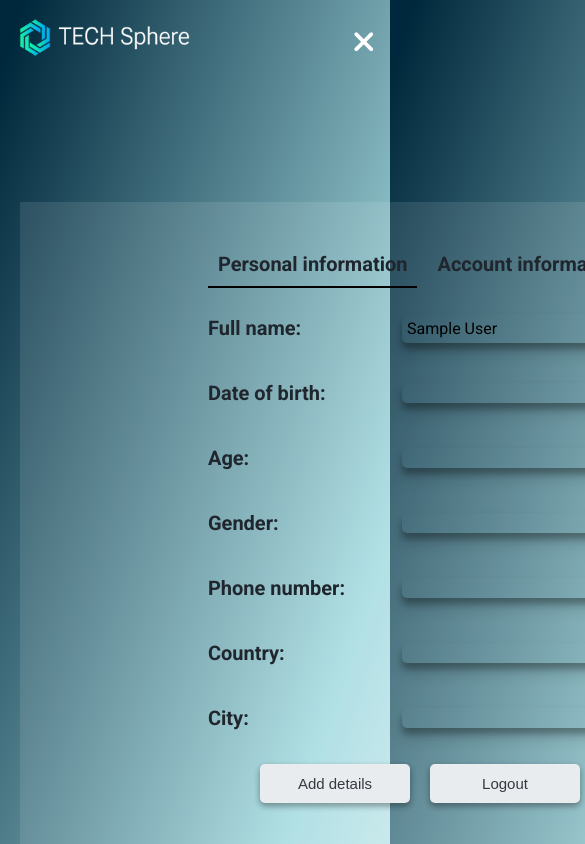
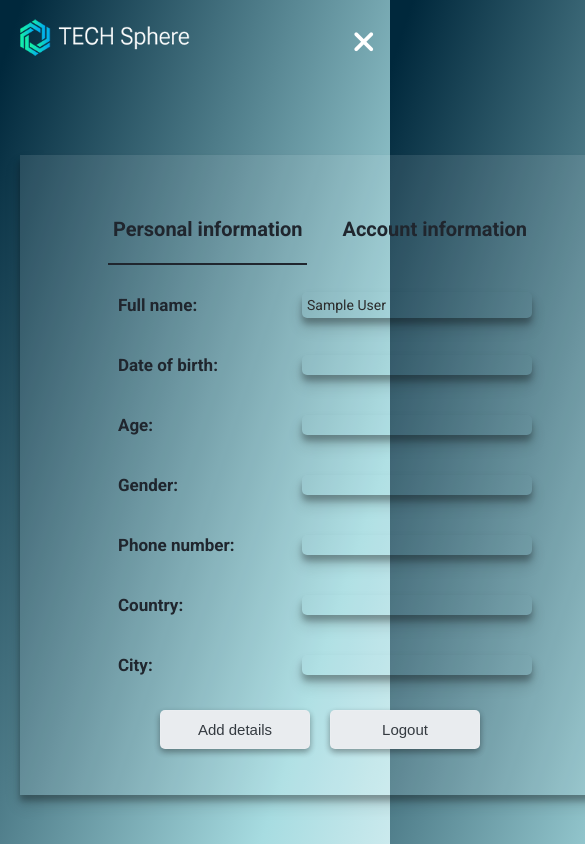
Before and after one commit to qa-codecademy/sp2024-cp04-dtb-1-phase2, an Angular app in the folder client/: page /user-details in a window 390 px wide. Shown: the top 844 px of the page, 585 px wide, since content can reach past the window. Built offline with nearby package versions, Linux system fonts and the light colour scheme; no server answers; sample sign-in values are in the browser's storage.

Commit message:
update user-panel

```diff
--- a/client/src/app/core/components/header/header.component.scss
+++ b/client/src/app/core/components/header/header.component.scss
@@ -110,16 +110,32 @@
       transition: 0.4s ease-in-out;
       top: 60px;
       background-color: white;
+      color: var(--hamburger-menu-font);
       width: 280px;
       height: 350px;
       border-radius: 8px;
       z-index: 1;
+
+      li {
+        color: var(--hamburger-menu-font);
+      }
 
       ul {
         display: flex;
         flex-direction: column;
         gap: 20px;
         margin: 10px;
+        color: var(--hamburger-menu-font);
+      }
+
+      a {
+        color: var(--hamburger-menu-font);
+
+        &:hover,
+        &.active {
+          background-color: var(--acitve-backgruon);
+          color: var(--active-color);
+        }
       }
     }
 
@@ -127,6 +143,7 @@
       display: block;
       top: 205px;
       right: 160px;
+      color: var(--hamburger-menu-font);
 
       a {
         float: none;
@@ -135,10 +152,12 @@
         text-decoration: none;
         display: block;
         text-align: center;
+        color: var(--hamburger-menu-font);
       }
     }
     .theme-icon {
       padding: 17px;
+      color: var(--hamburger-menu-font);
     }
     .menu-icon {
       display: block;
@@ -149,6 +168,7 @@
     .mobile_menu {
       right: 0;
       transition: 0.4s ease-in-out;
+      color: var(--hamburger-menu-font);
     }
   }
 }
--- a/client/src/app/feature/auth/components/edit-user-details/edit-user-details.component.scss
+++ b/client/src/app/feature/auth/components/edit-user-details/edit-user-details.component.scss
@@ -1,4 +1,8 @@
 .edit-user-details-page {
   display: grid;
   place-items: center;
+
+  h2 {
+    color: var(--font-color);
+  }
 }
--- a/client/src/app/feature/auth/components/user-details-form/user-details-form.component.scss
+++ b/client/src/app/feature/auth/components/user-details-form/user-details-form.component.scss
@@ -3,8 +3,7 @@
   margin: 50px auto;
   padding: 30px;
   background-color: var(--translucent-color);
-  border-radius: 12px;
-  box-shadow: 0 8px 16px rgba(0, 0, 0, 0.3);
+  box-shadow: 0 10px 15px rgba(0, 0, 0, 0.14), 0 6px 6px rgba(0, 0, 0, 0.28);
   border: 1px solid var(--translucent-color);
 
   .form-group {
--- a/client/src/app/feature/auth/components/user-panel/user-panel.component.scss
+++ b/client/src/app/feature/auth/components/user-panel/user-panel.component.scss
@@ -1,18 +1,19 @@
 .profile-page {
   display: grid;
   place-items: center;
-  min-height: 800px;
+  min-height: 700px;
   color: var(--font-color);
 }
 
 .profile-panel {
   padding: 40px;
   background-color: var(--translucent-color);
-  width: 800px;
+  width: 600px;
   min-height: 500px;
   display: grid;
   place-items: center;
   color: var(--font-color);
+  box-shadow: 0 10px 15px rgba(0, 0, 0, 0.14), 0 6px 6px rgba(0, 0, 0, 0.28);
 }
 
 .profile-panel-image-container {
@@ -40,13 +41,11 @@
 
 .profile-panel-infomations-nav {
   border: none;
-  border-radius: 4px;
   display: flex;
-  justify-content: space-evenly;
-  gap: 10px;
+  justify-content: space-between;
+  gap: 30px;
 
   h2 {
-    margin: 0;
     font-size: 20px;
     color: var(--font-color);
   }
@@ -54,8 +53,8 @@
 
 .profile-panel-nav-container {
   height: max-content;
-  color: black;
-  padding: 10px;
+  color: var(--font-color);
+  padding: 5px;
   cursor: pointer;
   border-color: var(--font-color);
 }
@@ -64,7 +63,8 @@
   min-height: 400px;
   display: flex;
   flex-direction: column;
-  gap: 25px;
+  gap: 20px;
+  padding-left: 10px;
 
   h2 {
     margin: 0;
@@ -72,7 +72,7 @@
   }
 
   strong {
-    font-size: 20px;
+    font-size: 17px;
     color: var(--font-color);
   }
 }
@@ -90,7 +90,7 @@
     width: 230px;
     border-radius: 5px;
     box-shadow: 0 10px 15px rgba(0, 0, 0, 0.14), 0 6px 6px rgba(0, 0, 0, 0.28);
-    color: black;
+    color: var(--info-font);
     padding: 5px;
   }
 }
@@ -100,8 +100,9 @@
   width: 230px;
   border-radius: 5px;
   box-shadow: 0 10px 15px rgba(0, 0, 0, 0.14), 0 6px 6px rgba(0, 0, 0, 0.28);
-  color: black;
+  color: var(--info-font);
   padding: 5px;
+  font-size: 14px;
 }
 
 .profile-panel-controls-container {
--- a/client/src/assets/_variables.scss
+++ b/client/src/assets/_variables.scss
@@ -17,6 +17,8 @@
   --delete-edit-button-font: #fff;
   --acitve-backgruon: #fff;
   --active-color: #007bff;
+  --info-font: white;
+  --hamburger-menu-font: #2b2b2b;
 
   //Button color
   --background-color-button: #e9ecef;
@@ -43,6 +45,8 @@
   --delete-edit-button-font: #fff;
   --acitve-backgruon: #fff;
   --active-color: #007bff;
+  --info-font: #2b2b2b;
+  --hamburger-menu-font: #2b2b2b;
 
   //Button color
   --background-color-button: #e9ecef;
```
